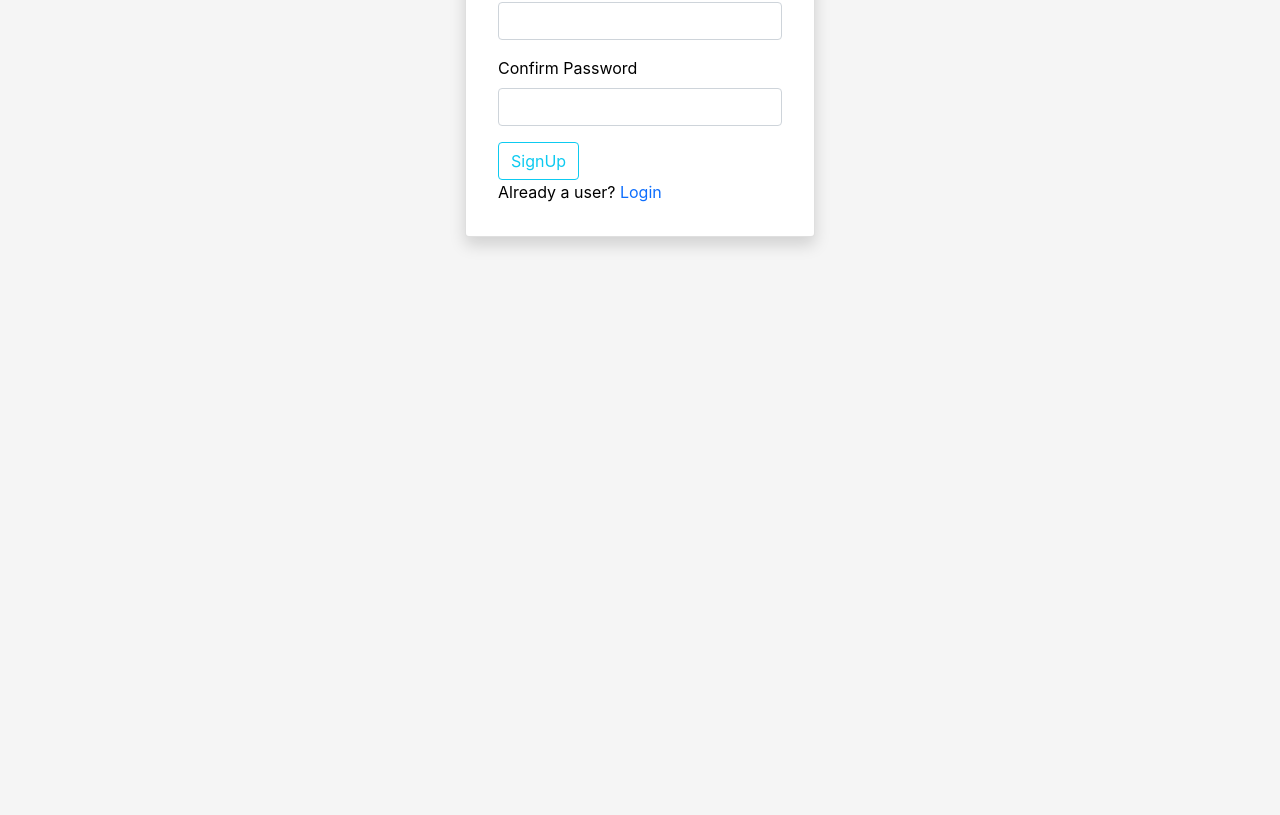
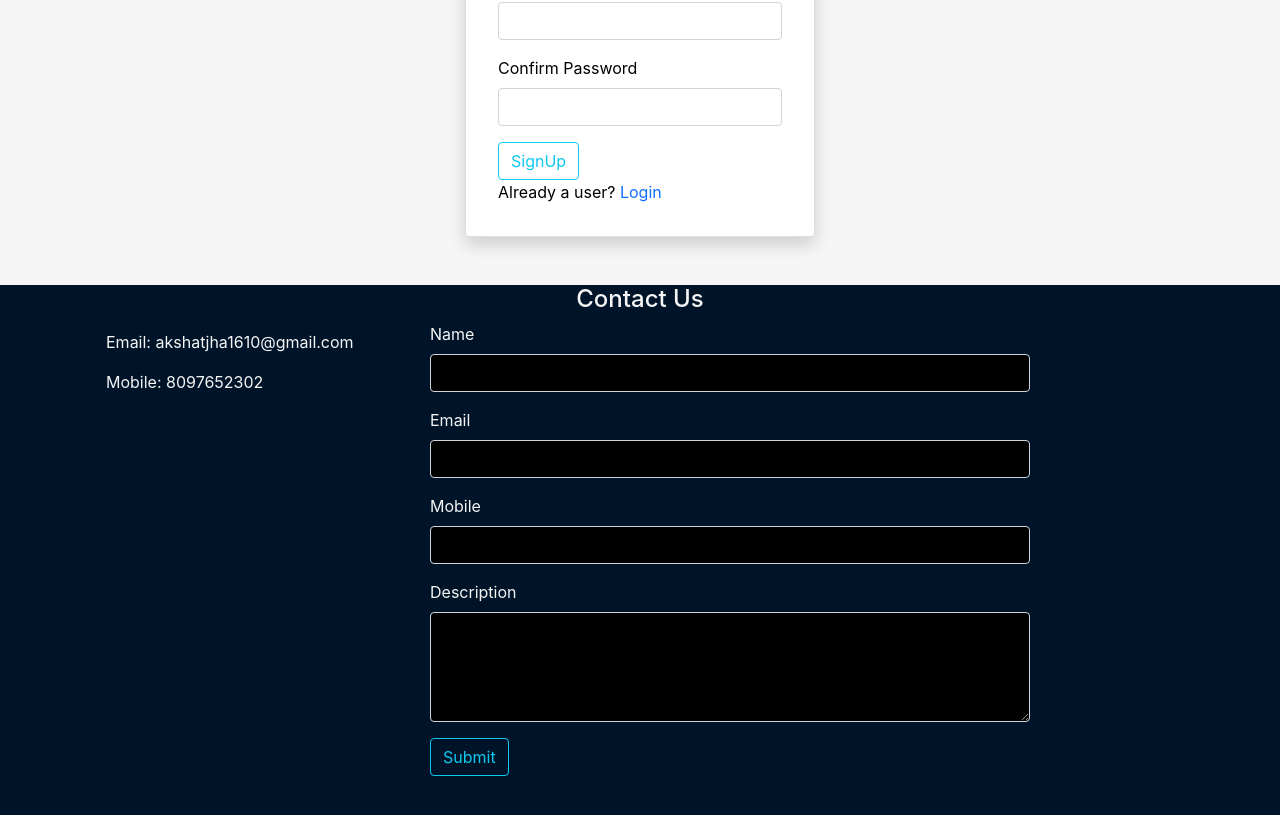
Before and after one commit to Akshaaaat/airNotes, a React (Create React App) app: page /signup in a window 1280 px wide. Shown: the part 381-1196 px from the top of the page. Before the commit the page ends 800 px from the top, so only its background shows below. Built offline with nearby package versions, Linux system fonts and the light colour scheme.

Commit message:
Contact Form Frontend

```diff
--- a/src/App.js
+++ b/src/App.js
@@ -7,6 +7,8 @@ import SignUp from './components/SignUp';
 import NoteMode from "./context/NoteMode";
 import NoteState from "./context/NoteState";
 import Alert from './components/Alert';
+import About from './components/About'
+import Contact from './components/Contact'
 
 function App() {
 
@@ -29,11 +31,14 @@ function App() {
           <Routes>
 
             <Route exact path="/" element={<Home showAlert = {showAlert}/>} />
+            <Route exact path="/about" element={<About showAlert = {showAlert} />} />
 
             <Route exact path="/login" element={<Login showAlert = {showAlert} />} />
             <Route exact path="/signup" element={<SignUp showAlert = {showAlert} />} />
 
           </Routes>
+
+          <Contact showAlert = {showAlert} />
         </Router>
       </NoteState>
     </NoteMode>
--- /dev/null
+++ b/src/components/About.js
@@ -0,0 +1,14 @@
+import React, {useContext} from 'react'
+import { ModeContext } from "../context/NoteMode";
+
+export const About = () => {
+
+    const mode = useContext(ModeContext);
+
+  return (
+    <div>
+        This is the about Seciton of the page
+    </div>
+  )
+}
+export default About
--- /dev/null
+++ b/src/components/CSS/Contact.css
@@ -0,0 +1,21 @@
+.contact-section{
+    background-color: #001429;
+    color: whitesmoke;
+    min-height: 400px;
+}
+
+h3{
+    font-size: x-large;
+    text-align: center;
+}
+
+.contactDetails{
+    min-width: 300px;
+    min-height: 300px;
+}
+
+.contactForm{
+    min-width: 600px;
+    min-height: 500px;
+
+}
--- /dev/null
+++ b/src/components/Contact.js
@@ -0,0 +1,53 @@
+import React from "react";
+import "./CSS/Contact.css";
+
+const Contact = (props) => {
+
+    const inputStyle={
+        backgroundColor:'black',
+        color:'whitesmoke'
+    }
+
+    const contactSubmit = (e) =>{
+        e.preventDefault();
+        props.showAlert("Response Form Submitted", "success", 2500)
+    }
+
+  return (
+    <div className="contact-section">
+      <div className="container-md">
+        <h3>Contact Us</h3>
+        <div className="d-flex flex-wrap">
+
+            <div className="contactDetails d-flex flex-column mx-4 my-2">
+                <p>Email:  akshatjha1610@gmail.com  </p>
+                <p>Mobile: 8097652302  </p>
+            </div>
+
+            <form id="contact-us d-flex" className="contactForm">
+                <div className="mb-3">
+                    <label htmlFor="name" className="form-label">Name</label>
+                    <input type="text" className="form-control" id="contact-name" style={inputStyle} required/>
+                </div>
+                <div className="mb-3">
+                    <label htmlFor="contactemail" className="form-label">Email</label>
+                    <input type="text" className="form-control" id="contactemail" style={inputStyle}/>
+                </div>
+                <div className="mb-3">
+                    <label htmlFor="mobileNo" className="form-label">Mobile</label>
+                    <input type="text" className="form-control" id="mobileNo" style={inputStyle}/>
+                </div>
+                <div className="mb-3">
+                    <label htmlFor="desc" className="form-label">Description</label>
+                    <textarea type="text" rows={4} className="form-control" id="contact-desc" style={inputStyle} minLength={4} required/>
+                </div>
+                <button type="submit" className="btn btn-outline-info" onClick={contactSubmit}>Submit</button>
+            </form>
+
+        </div>
+      </div>
+    </div>
+  );
+};
+
+export default Contact;
```
Also changed, not shown: src/components/CSS/About.css (added).
